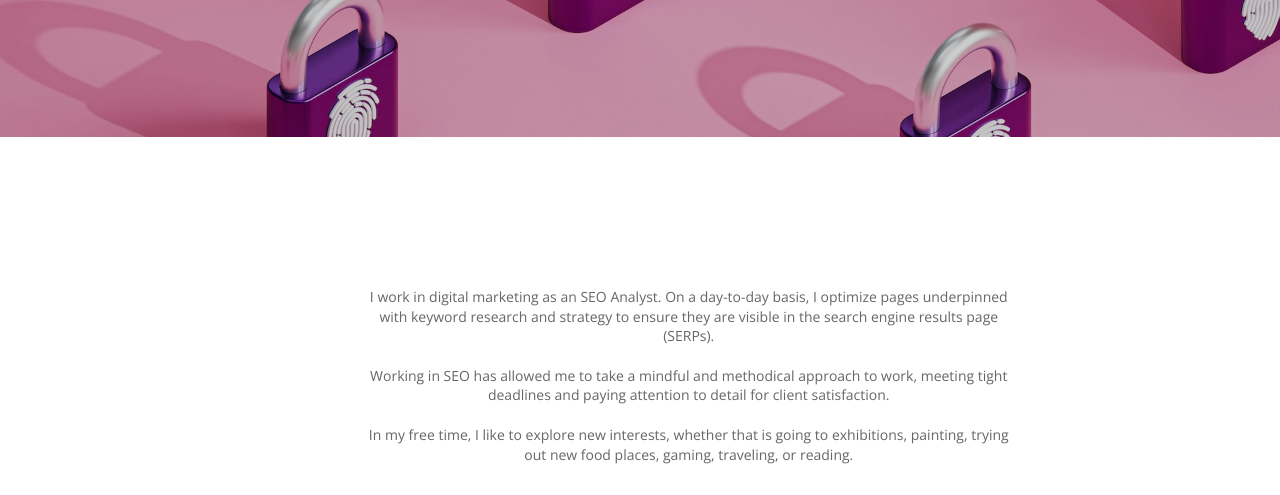
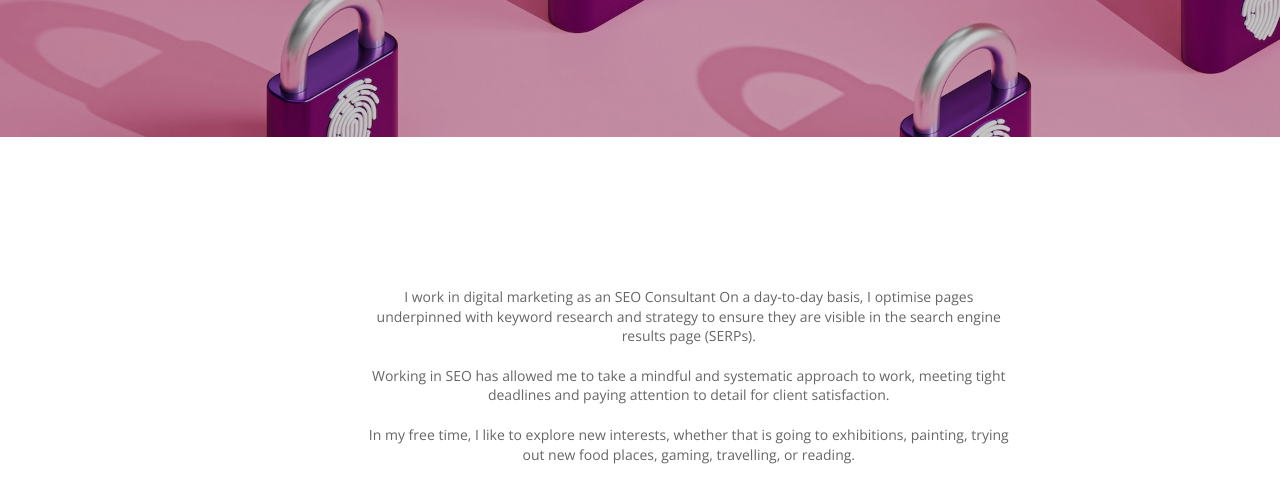
Before and after one commit to clnks/e-portfolio, a plain HTML site: page about_me.html in a window 1280 px wide. Shown: the part 305-800 px from the top of the page. Drawn offline with nearby package versions, Linux system fonts and the light colour scheme; a web font is replaced by a local one.

Commit message:
Update about_me.html

```diff
--- a/about_me.html
+++ b/about_me.html
@@ -155,13 +155,13 @@
             <div class="row">
               <div class="col-sm-7 col-sm-offset-3 text-center">
                 <h5><p>
-                  I work in digital marketing as an SEO Analyst. On a day-to-day basis, I optimize pages underpinned with keyword research and strategy to ensure they are visible in the search engine results page (SERPs).
+                  I work in digital marketing as an SEO Consultant On a day-to-day basis, I optimise pages underpinned with keyword research and strategy to ensure they are visible in the search engine results page (SERPs).
                 </p>
                 <p>
-                  Working in SEO has allowed me to take a mindful and methodical approach to work, meeting tight deadlines and paying attention to detail for client satisfaction.
+                  Working in SEO has allowed me to take a mindful and systematic approach to work, meeting tight deadlines and paying attention to detail for client satisfaction.
                 </p>
                 <p>
-                  In my free time, I like to explore new interests, whether that is going to exhibitions, painting, trying out new food places, gaming, traveling, or reading.
+                  In my free time, I like to explore new interests, whether that is going to exhibitions, painting, trying out new food places, gaming, travelling, or reading.
                 </p>
               </div>
             </div>
```
